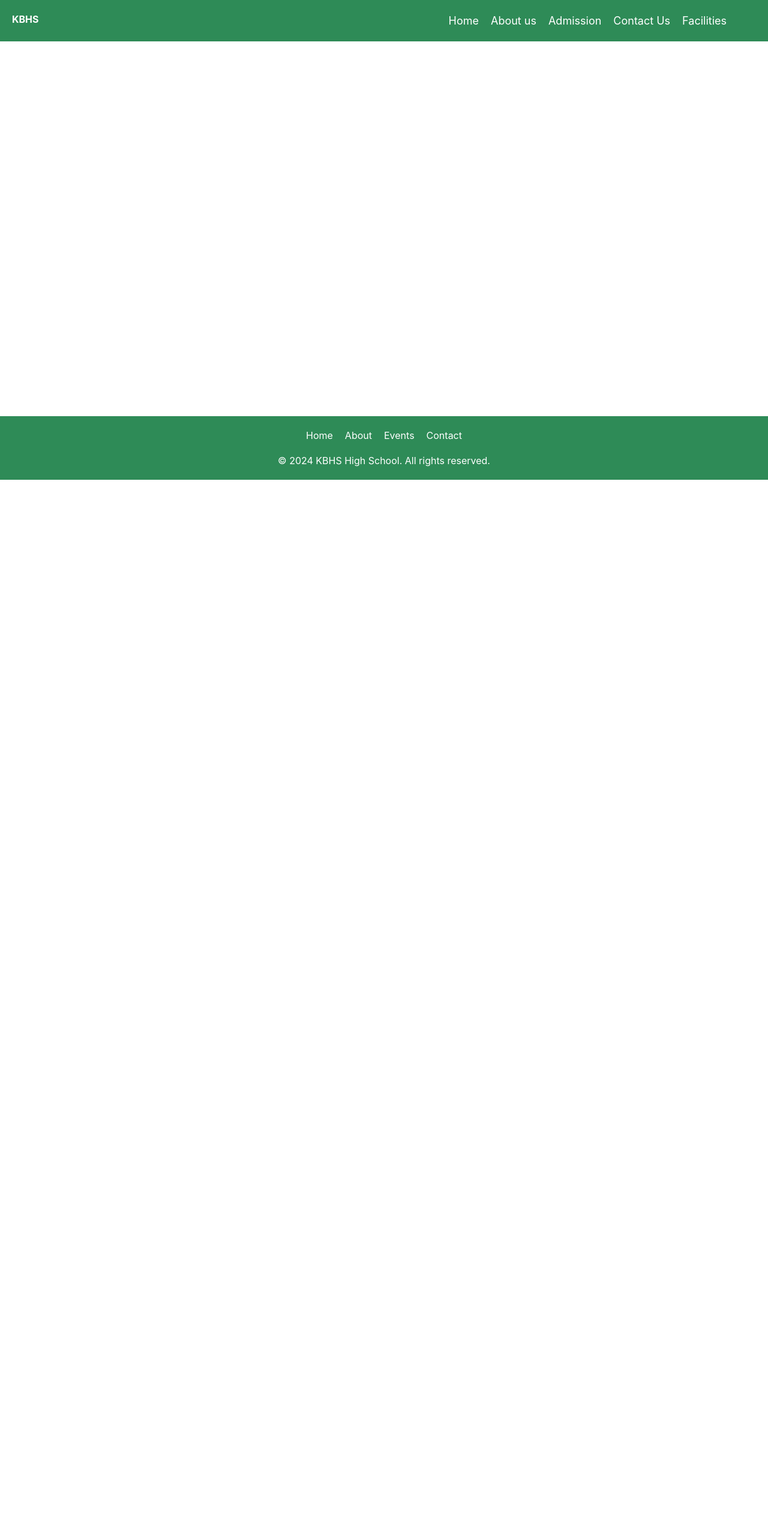
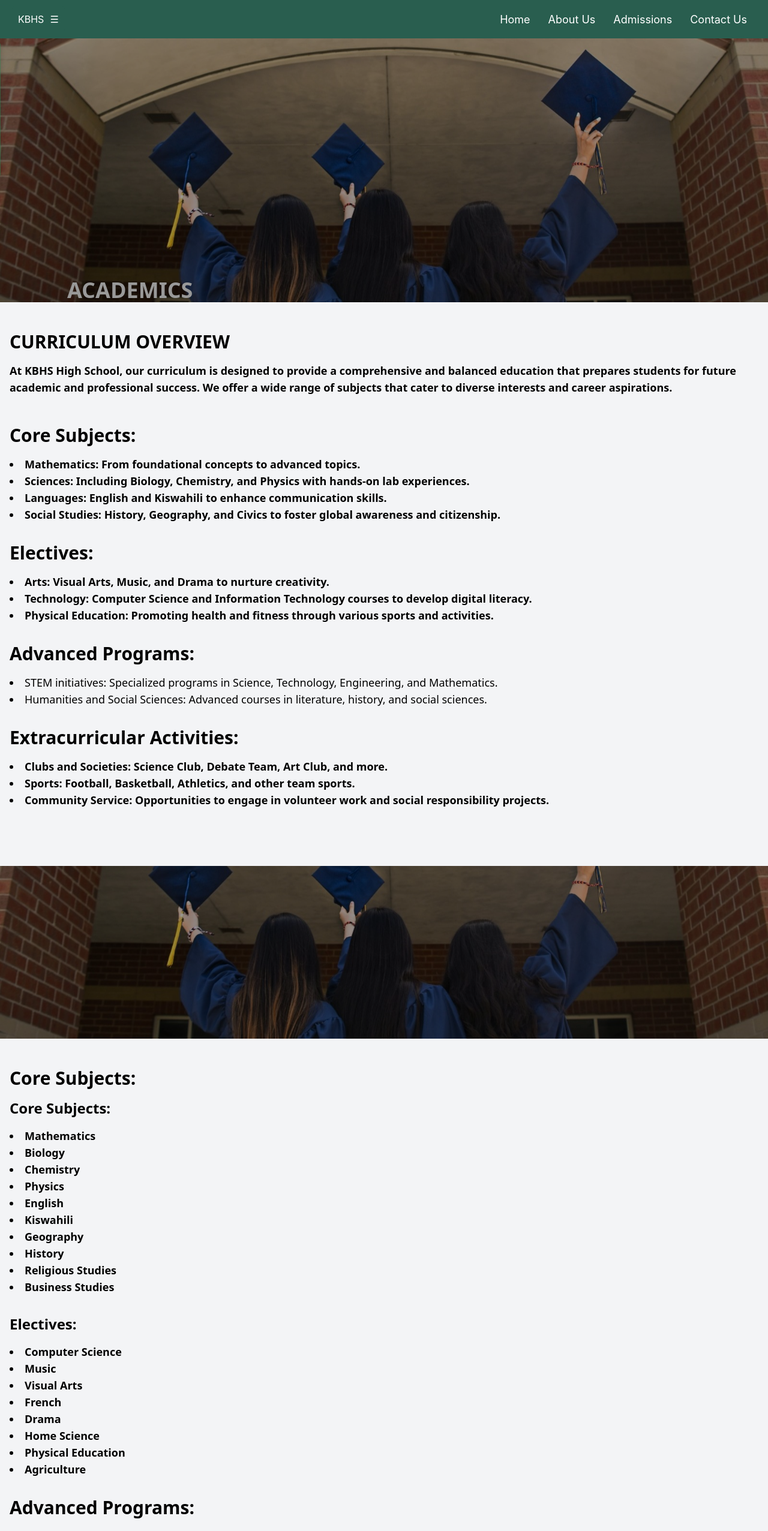
Before and after one commit to MarkMwendwa722/KBHS, a React (Create React App) app: page /academics in a window 1280 px wide. Shown: the top 2553 px of the page at 60% size. Before the commit the page ends 800 px from the top, so only its background shows below. Built offline with nearby package versions, Linux system fonts and the light colour scheme; the HTML template or start-up script is replaced by a standard one.

Commit message:
feature:Enhanced UI layout, added academic content, and updated configurations across components and pages

```diff
--- a/src/App.js
+++ b/src/App.js
@@ -5,6 +5,7 @@ import Homepage from './pages/HomePage';
 import ContactUs from './pages/ContactUs';
 import Admissions from './pages/Admissions';
 import Assignments from './pages/Assignments';
+import Academics from './pages/Academics';
 
 const App = () => {
   return (
@@ -17,6 +18,7 @@ const App = () => {
             <Route path="/contact" element={<ContactUs />} />
             <Route path="/admissions" element={<Admissions />} />
             <Route path="/assignments" element={<Assignments />} />
+            <Route path="/academics" element={<Academics />} />
           </Routes>
         </main>
         <Footer />
--- a/src/components/Footer.jsx
+++ b/src/components/Footer.jsx
@@ -1,42 +1,60 @@
 
 const Footer = () => {
   return (
-    <footer style={styles.footer}>
-      <div style={styles.footerContent}>
-        <div style={styles.navLinks}>
-          <ul style={styles.footerNavList}>
-            <li style={styles.footerNavItem}><a href="/" style={styles.footerNavLink}>Home</a></li>
-            <li style={styles.footerNavItem}><a href="/about" style={styles.footerNavLink}>About</a></li>
-            <li style={styles.footerNavItem}><a href="/events" style={styles.footerNavLink}>Events</a></li>
-            <li style={styles.footerNavItem}><a href="/contact" style={styles.footerNavLink}>Contact</a></li>
+    <footer className="bg-[#295E4F] text-white p-1 text-center">
+      <div className="flex flex-col items-center justify-center">
+        <div className="mb-1">
+          <ul className="flex gap-9 list-none justify-center mb-1">
+            <li><a href="/" className="text-white no-underline text-sm">Home</a></li>
+            <li><a href="/about" className="text-white no-underline text-sm">About</a></li>
+            <li><a href="/events" className="text-white no-underline text-sm">Events</a></li>
+            <li><a href="/contact" className="text-white no-underline text-sm">Contact</a></li>
           </ul>
         </div>
 
-          <p>&copy; 2024 KBHS High School. All rights reserved.</p>
-
+        <div className="bg-custom-gray text-black max-w-xl mx-auto p-2 rounded-md shadow-lg">
+          <h3 className="text-lg font-semibold mb-2">Frequently Asked Questions</h3>
+          <div className="space-y-6">
+            <details className="bg-white p-2 rounded-lg shadow">
+              <summary className="font-semibold cursor-pointer text-sm">What is the admission process at KBHS High School?</summary>
+              <p className="pt-1 text-gray-600 text-xs">The admission process involves a school visit, application submission, entrance exam, interview, and acceptance notification.</p>
+            </details>
+            <details className="bg-white p-2 rounded-lg shadow">
+              <summary className="font-semibold cursor-pointer text-sm">Do you have any more questions?</summary>
+              <p className="pt-1 text-gray-600 text-xs">Feel free to ask any additional questions—our team is here to provide all the answers you need!</p>
+            </details>
+          </div>
+          <button className="mt-2 bg-custom-green text-white py-1 px-4 rounded-full hover:bg-green-700 text-sm">Ask Now</button>
+        </div>
+        <p className="mt-1 text-xs">&copy; 2024 KBHS High School. All rights reserved.</p>
       </div>
     </footer>
   );
 };
 
 
+
+
+
+
+
 const styles = {
   footer: {
-    backgroundColor: '#2e8b57', // Green theme color
+    backgroundColor: '#295E4F',
     color: '#fff',
     padding: '20px',
     width: 'auto',
-    textAlign: 'center', // Center text in the footer
+    textAlign: 'center',
   },
   footerContent: {
     display: 'flex',
-    flexDirection: 'column', // Align everything vertically
-    alignItems: 'center', // Align content to center horizontally
-    justifyContent: 'center', // Center content vertically
+    flexDirection: 'column',
+    alignItems: 'center',
+    justifyContent: 'center',
   },
   navLinks: {
     textAlign: 'center',
-    marginBottom: '10px', // Space below the quick links section
+    marginBottom: '10px',
   },
   footerTitle: {
     fontSize: '18px',
@@ -57,6 +75,7 @@ const styles = {
   footerInfo: {
     marginTop: '10px',
   },
+
 };
 
 export default Footer;
--- a/src/components/Header.jsx
+++ b/src/components/Header.jsx
@@ -1,16 +1,41 @@
-import { Link } from 'react-router-dom';
+import React from 'react';
+import { BrowserRouter as Router, Routes, Route, Link } from 'react-router-dom';
 
 const Header = () => {
+  const [showDropdown, setShowDropdown] = React.useState(false);
+
+  const toggleDropdown = () => {
+    setShowDropdown(!showDropdown);
+  };
+
   return (
-    <header style={styles.header}>
-      <span><h1 style={styles.h1}><b>KBHS</b></h1></span>
-      <nav style={styles.nav}>
+    <header style={styles.header} className='relative'>
+      <div>
+        <button onClick={toggleDropdown} style={styles.dropdownButton} title='Categories'>
+          KBHS
+           {showDropdown ? <span>🗙</span> : <span>☰</span>}
+        </button>
+        <div
+          style={{
+            ...styles.dropdownMenu,
+            transform: showDropdown ? 'translateX(0)' : 'translateX(-100%)',
+            transition: 'transform 0.3s ease-in-out',
+          }}
+        >
+          <Link to="/academics" style={styles.dropdownItem}>Academics</Link>
+          <Link to="/assignments" style={styles.dropdownItem}>Assignments</Link>
+          <Link to="/departments" style={styles.dropdownItem}>Departments</Link>
+          <Link to="/students" style={styles.dropdownItem}>Students</Link>
+          <Link to="/news-events" style={styles.dropdownItem}>News & Events</Link>
+        </div>
+      </div>
+
+      <nav>
         <ul style={styles.navList}>
-          <li style={styles.navItem}><Link to="/" style={styles.navLink}>Home</Link></li>
-          <li style={styles.navItem}><Link to="/Aboutus" style={styles.navLink}>About us</Link></li>
-          <li style={styles.navItem}><Link to="/admissions" style={styles.navLink}>Admission</Link></li>
-          <li style={styles.navItem}><Link to="/contact" style={styles.navLink}>Contact Us</Link></li>
-          <li style={styles.navItem}><Link to="/facilities" style={styles.navLink}>Facilities</Link></li>
+          <li><Link to="/" style={styles.navLink}>Home</Link></li>
+          <li><Link to="/about" style={styles.navLink}>About Us</Link></li>
+          <li><Link to="/admissions" style={styles.navLink}>Admissions</Link></li>
+          <li><Link to="/contact" style={styles.navLink}>Contact Us</Link></li>
         </ul>
       </nav>
     </header>
@@ -19,36 +44,54 @@ const Header = () => {
 
 const styles = {
   header: {
-    backgroundColor: '#2e8b57',
-    padding: '20px',
-    display:'flex',
-    gap: '55%',
+    backgroundColor: '#295E4F', // Your header color
+    padding: '10px 20px',
+    display: 'flex',
+    justifyContent: 'space-between',
+    alignItems: 'center',
   },
-  nav: {
+  dropdownButton: {
+    backgroundColor: '#295E4F', // Green color for the dropdown button
+    color: '#fff',
+    border: 'none',
+    padding: '10px',
+    borderRadius: '5px',
+    cursor: 'pointer',
     display: 'flex',
-    justifyContent: 'right',
     alignItems: 'center',
-    padding: '1px',
+    gap:'10px',
+  },
+  dropdownMenu: {
+    position: 'absolute',
+    backgroundColor: '#295E4F', // Green color for dropdown menu
+    border: '1px solid #2e8b57',
+    borderRadius: '5px',
+    boxShadow: '0px 4px 8px rgba(0, 0, 0, 0.2)',
+    marginTop: '5px',
+    zIndex: '1000',
+    left: '0',
+    top: '100%',
+    whiteSpace: 'nowrap',
+  },
+  dropdownItem: {
+    display: 'block',
+    padding: '10px',
+    color: '#fff', // White text for dropdown items
+    textDecoration: 'none',
+    borderBottom: '1px solid #2e8b57',
+  },
+  dropdownItemLast: {
+    borderBottom: 'none',
   },
   navList: {
+    display: 'flex',
     listStyleType: 'none',
-    margin: 0,
-    padding: 0,
-    justifyContent: 'right',
-    display:'flex',
-  },
-  navItem: {
-    marginRight: '20px',
   },
   navLink: {
     color: '#fff',
+    margin: '0 15px',
     textDecoration: 'none',
     fontSize: '18px',
-  },
-  h1: {
-    color: 'white',
-    font: 'Arial, san-serif',
-    justifyContent: 'left'
   }
 };
 
--- /dev/null
+++ b/src/pages/Academics.jsx
@@ -0,0 +1,159 @@
+import React from 'react';
+import bannerImage from '../assets/academics-header.jpg';
+import subjectsImage from '../assets/academics-header.jpg';
+
+function Academics() {
+  return (
+    <div className="font-sans bg-gray-100 min-h-screen">
+      {/* Banner */}
+      <section
+        className="relative bg-cover bg-top h-[55vh]"
+        style={{ backgroundImage: `url(${bannerImage})` }}
+      >
+        <div className="absolute bg-black bg-opacity-40 inset-0"></div>
+        <div className="flex items-end justify-start h-full">
+  <h2 className="text-4xl font-bold text-white ml-28">ACADEMICS</h2>
+</div>
+      </section>
+
+      <main className="container mx-auto px-4 py-12">
+  {/* Curriculum Overview */}
+  <section className="mb-12">
+    <h2 className="text-3xl font-bold inline-block">CURRICULUM OVERVIEW</h2>
+    <p className="mt-4 text-lg text-black font-semibold">
+      At KBHS High School, our curriculum is designed to provide a comprehensive and balanced education
+      that prepares students for future academic and professional success. We offer a wide range of subjects
+      that cater to diverse interests and career aspirations.
+    </p>
+  </section>
+
+  {/* Curriculum Section */}
+  <section className="mb-12">
+    <h3 className="text-3xl font-bold mb-4">Core Subjects:</h3>
+    <ul className="list-disc list-inside text-black mb-8 text-lg font-semibold ">
+      <li>Mathematics: From foundational concepts to advanced topics.</li>
+      <li>Sciences: Including Biology, Chemistry, and Physics with hands-on lab experiences.</li>
+      <li>Languages: English and Kiswahili to enhance communication skills.</li>
+      <li>Social Studies: History, Geography, and Civics to foster global awareness and citizenship.</li>
+    </ul>
+
+    <h3 className="text-3xl font-bold mb-4">Electives:</h3>
+    <ul className="list-disc list-inside text-black font-semibold mb-8 text-lg">
+      <li>Arts: Visual Arts, Music, and Drama to nurture creativity.</li>
+      <li>Technology: Computer Science and Information Technology courses to develop digital literacy.</li>
+      <li>Physical Education: Promoting health and fitness through various sports and activities.</li>
+    </ul>
+
+    <h3 className="text-3xl font-bold mb-4">Advanced Programs:</h3>
+    <ul className="list-disc list-inside text-black mb-8 text-lg">
+      <li>STEM initiatives: Specialized programs in Science, Technology, Engineering, and Mathematics.</li>
+      <li>Humanities and Social Sciences: Advanced courses in literature, history, and social sciences.</li>
+    </ul>
+
+    <h3 className="text-3xl font-bold mb-4">Extracurricular Activities:</h3>
+    <ul className="list-disc list-inside text-black font-semibold text-lg">
+      <li>Clubs and Societies: Science Club, Debate Team, Art Club, and more.</li>
+      <li>Sports: Football, Basketball, Athletics, and other team sports.</li>
+      <li>Community Service: Opportunities to engage in volunteer work and social responsibility projects.</li>
+    </ul>
+  </section>
+  </main>
+
+  {/* Image for Subjects Offered */}
+  <section
+    className="relative w-screen bg-cover bg-center h-72"
+    style={{ backgroundImage: `url(${bannerImage})` }}
+  >
+    <div className="absolute bg-black bg-opacity-40 inset-0"></div>
+  </section>
+  <main className="container mx-auto px-4 py-12">
+
+  {/* Subjects Offered */}
+  <section className="mb-12">
+    <h2 className="text-3xl font-bold mb-4">Core Subjects:</h2>
+    <h3 className="text-2xl font-bold mb-4">Core Subjects:</h3>
+    <ul className="list-disc list-inside text-black font-semibold mb-8 text-lg">
+      <li>Mathematics</li>
+      <li>Biology</li>
+      <li>Chemistry</li>
+      <li>Physics</li>
+      <li>English</li>
+      <li>Kiswahili</li>
+      <li>Geography</li>
+      <li>History</li>
+      <li>Religious Studies</li>
+      <li>Business Studies</li>
+    </ul>
+
+    <h3 className="text-2xl font-semibold mb-4">Electives:</h3>
+    <ul className="list-disc list-inside text-black font-semibold mb-8 text-lg">
+      <li>Computer Science</li>
+      <li>Music</li>
+      <li>Visual Arts</li>
+      <li>French</li>
+      <li>Drama</li>
+      <li>Home Science</li>
+      <li>Physical Education</li>
+      <li>Agriculture</li>
+    </ul>
+
+    <h3 className="text-3xl font-bold mb-4">Advanced Programs:</h3>
+    <ul className="list-disc list-inside text-black font-semibold text-lg">
+      <li>Advanced Mathematics</li>
+      <li>Advanced Biology, Chemistry, and Physics</li>
+      <li>Philosophy and Ethics</li>
+      <li>Advanced Computer Science</li>
+      <li>Research-based Projects</li>
+    </ul>
+  </section>
+  </main>
+
+  <section
+    className="relative w-screen bg-cover bg-center h-72"
+    style={{ backgroundImage: `url(${bannerImage})` }}
+  >
+    <div className="absolute bg-black bg-opacity-40 inset-0"></div>
+  </section>
+  <main className="container mx-auto px-4 py-12">
+
+
+  {/* Term Dates */}
+  <section className="grid grid-cols-1 md:grid-cols-3 gap-0 mb-14">
+
+    {/* Term 1 */}
+    <div className="bg-custom-green p-8 rounded-lg shadow-md text-white flex flex-col items-center justify-center text-center relative max-w-md h-80 m-2">
+      <h4 className="font-semibold text-2xl mb-4">Term 1</h4>
+      <p className="text-lg"><strong className="font-bold">Start Date:</strong> January 8</p>
+      <p className="text-lg"><strong className="font-bold">Mid-Term Break:</strong> February 19 - February 23</p>
+      <p className="text-lg"><strong className="font-bold">End Date:</strong> April 5</p>
+      <div className="absolute bottom-0 w-full h-10 bg-yellow-100"></div>
+      <div className="absolute bottom-0 w-full h-4 bg-custom-green"></div>
+    </div>
+
+    {/* Term 2 */}
+    <div className="bg-custom-green p-8 rounded-lg shadow-md text-white flex flex-col items-center justify-center text-center relative max-w-md h-80 m-4">
+      <h4 className="font-semibold text-2xl mb-4">Term 2</h4>
+      <p className="text-lg"><strong className="font-bold">Start Date:</strong> May 2</p>
+      <p className="text-lg"><strong className="font-bold">Mid-Term Break:</strong> June 19 - June 23</p>
+      <p className="text-lg"><strong className="font-bold">End Date:</strong> August 4</p>
+      <div className="absolute bottom-0 w-full h-10 bg-yellow-100"></div>
+      <div className="absolute bottom-0 w-full h-4 bg-custom-green"></div>
+    </div>
+
+    {/* Term 3 */}
+    <div className="bg-custom-green p-8 rounded-lg shadow-md text-white flex flex-col items-center justify-center text-center relative max-w-md h-80 m-4">
+      <h4 className="font-semibold text-2xl mb-4">Term 3</h4>
+      <p className="text-lg"><strong className="font-bold">Start Date:</strong> September 5</p>
+      <p className="text-lg"><strong className="font-bold">Mid-Term Break:</strong> October 19 - October 23</p>
+      <p className="text-lg"><strong className="font-bold">End Date:</strong> December 11</p>
+      <div className="absolute bottom-0 w-full h-10 bg-yellow-100"></div>
+      <div className="absolute bottom-0 w-full h-4 bg-custom-green"></div>
+    </div>
+  </section>
+  </main>
+
+    </div>
+  );
+}
+
+export default Academics;
--- a/src/pages/HomePage.jsx
+++ b/src/pages/HomePage.jsx
@@ -119,7 +119,7 @@ const styles = {
     marginTop: '20px',
     padding: '10px 20px',
     fontSize: '16px',
-    backgroundColor: '#2e8b57',
+    backgroundColor: '#295E4F',
     color: '#fff',
     border: 'none',
     borderRadius: '5px',
@@ -149,7 +149,7 @@ const styles = {
   button: {
     padding: '10px 20px',
     fontSize: '16px',
-    backgroundColor: '#2e8b57', // Green theme color
+    backgroundColor: '#295E4F', // Green theme color
     color: '#fff',
     border: 'none',
     borderRadius: '5px',
--- a/tailwind.config.js
+++ b/tailwind.config.js
@@ -5,9 +5,10 @@ module.exports = {
   ],
   theme: {
     extend: {
-      colors:{
-        'custom-green':'#0A6847'
-      }
+      colors: {
+        'custom-green': '#295E4F',
+        'custom-gray': '#D9D9D9',
+      },
     },
   },
   plugins: [],
```
Also changed, not shown: src/pages/Admissions.jsx (+13 -1 lines), src/assets/academics-header.jpg (added), 1 other file (tests, documents, lock files or other folders).
